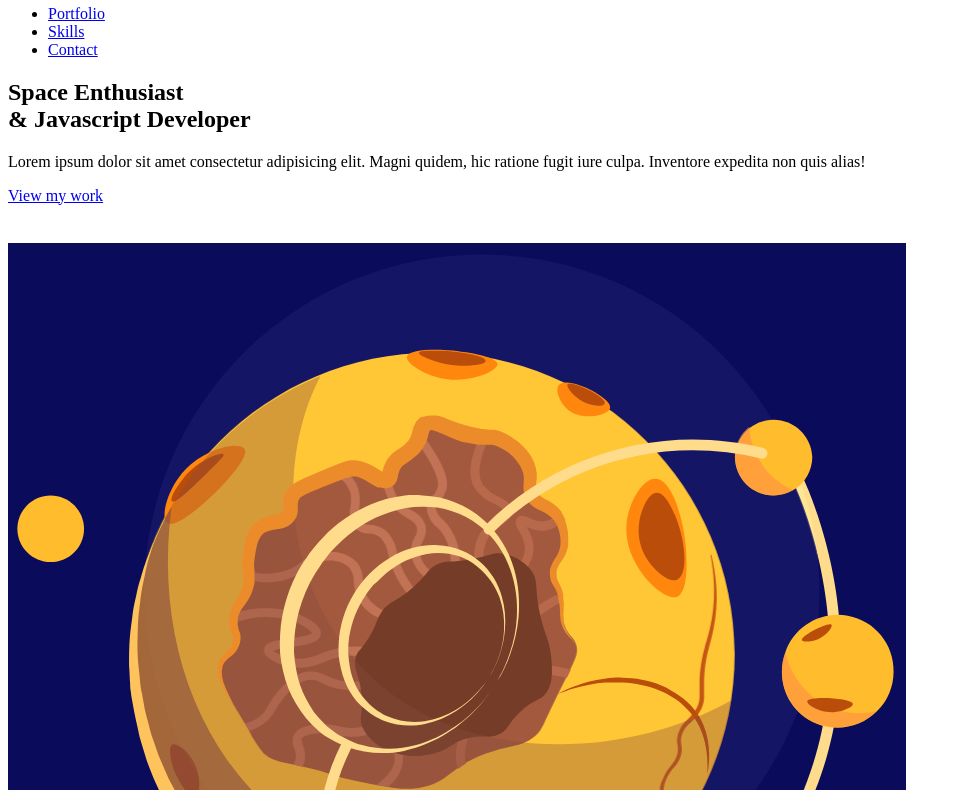
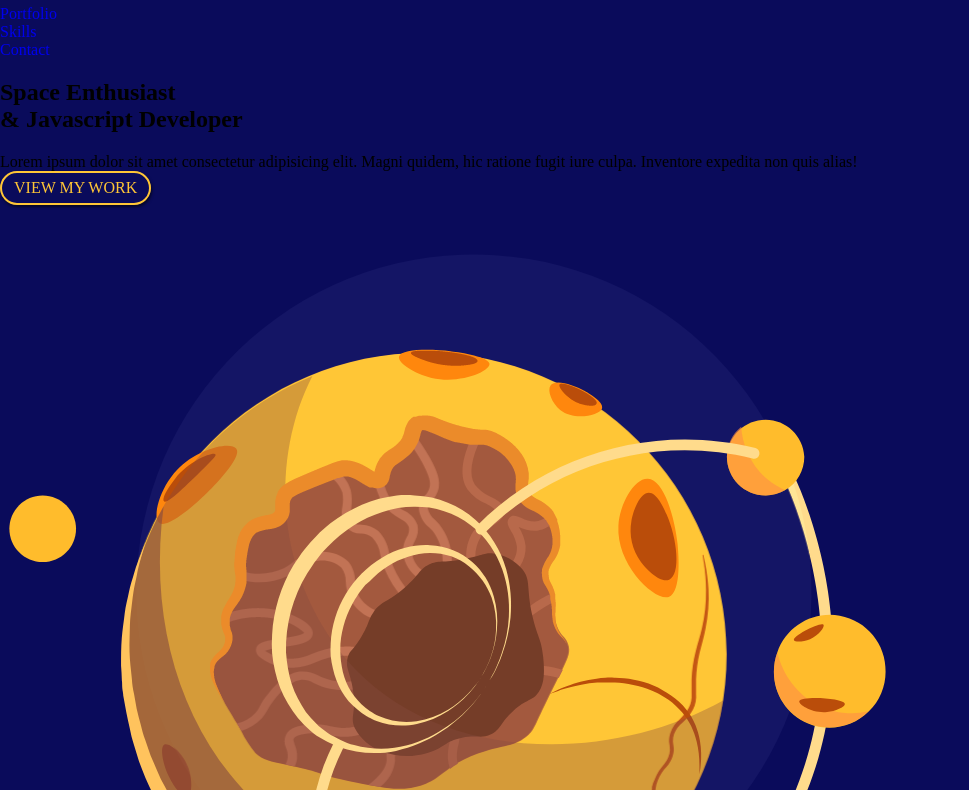
Before and after one commit to alexcontreras/responsive-css-grid, a plain HTML site: page index.html in a window 1280 px wide. Shown: the part 62-852 px from the top of the page, without its empty margins (0-969 px from the left). Drawn offline with Linux system fonts and the light colour scheme.

Commit message:
Add base styles

```diff
--- a/index.html
+++ b/index.html
@@ -3,7 +3,7 @@
   <head>
     <meta charset="UTF-8" />
     <meta name="viewport" content="width=device-width, initial-scale=1.0" />
-    <link rel="stylesheet" href="style.css" />
+    <link rel="stylesheet" href="styles.css" />
     <title>Cosmo Junkie</title>
   </head>
   <body>
--- a/styles.css
+++ b/styles.css
@@ -0,0 +1,66 @@
+/* variables */
+:root {
+  --primary: #ffc636;
+  --secondary: #0a0b5b;
+}
+
+/* reset */
+body,
+p,
+a,
+ul,
+li {
+  margin: 0;
+  padding: 0;
+  text-decoration: none;
+}
+
+li {
+  list-style-type: none;
+}
+
+/* base styles */
+body {
+  background: var(--secondary);
+  overflow-x: hidden;
+}
+
+.button {
+  background: none;
+  border: 2px solid var(--primary);
+  color: var(--primary);
+  padding: 6px 12px;
+  border-radius: 20px;
+  text-transform: uppercase;
+  box-shadow: 1px 2px 3px rgba(0, 0, 0, 0.6);
+  display: inline-block;
+}
+
+.button:hover {
+  color: #222;
+  background: var(--primary);
+}
+
+input,
+textarea {
+  background: rgba(255, 255, 255, 0.1);
+  padding: 10px 16px;
+  border-radius: 20px;
+  border: 2px solid #9893d8;
+  color: #f2f2f2;
+}
+/* fonts */
+
+/* mobile styles */
+
+/* small tablet styles */
+@media screen and (min-width: 620px) {
+}
+
+/* large tablet & laptop styles */
+@media screen and (min-width: 960px) {
+}
+
+/* desktop styles */
+@media screen and (min-width: 1200px) {
+}
```
